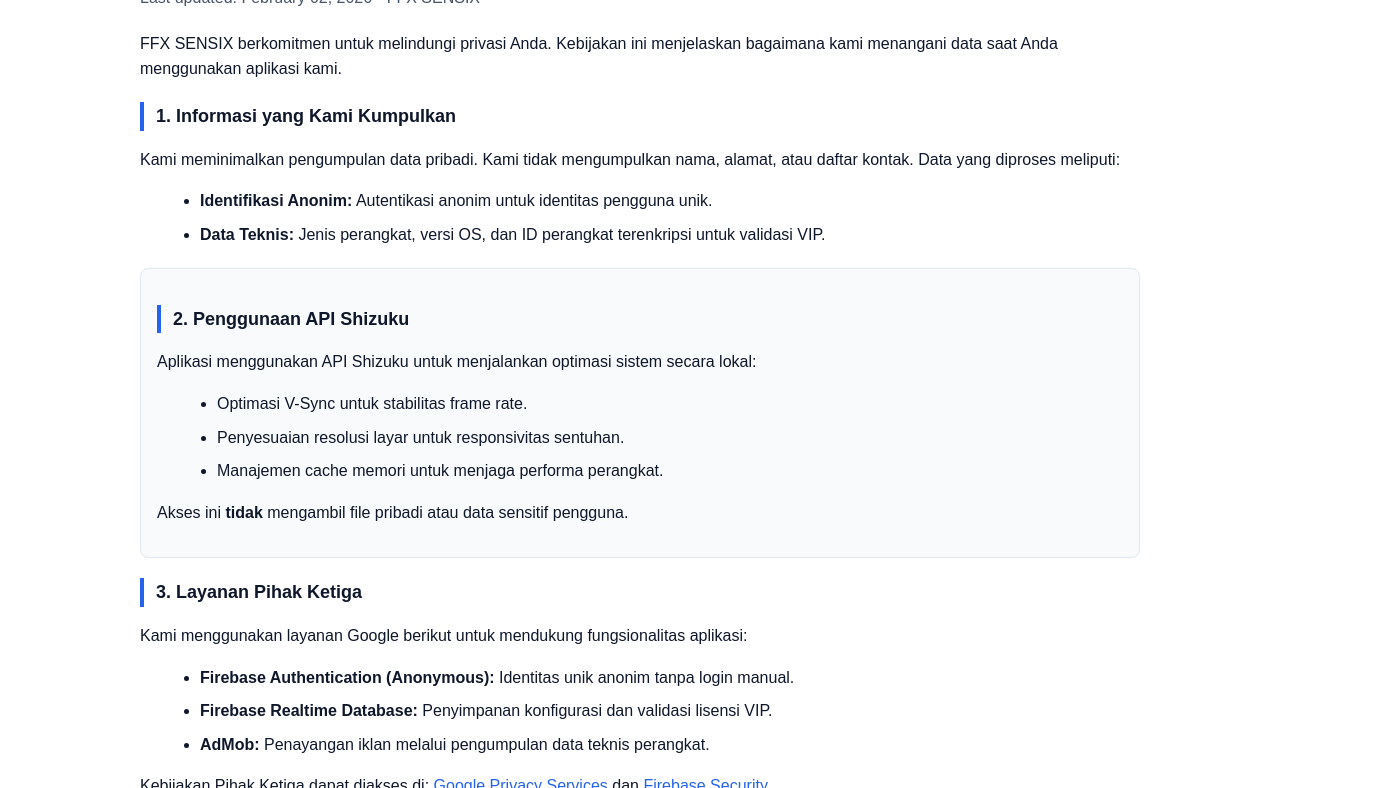
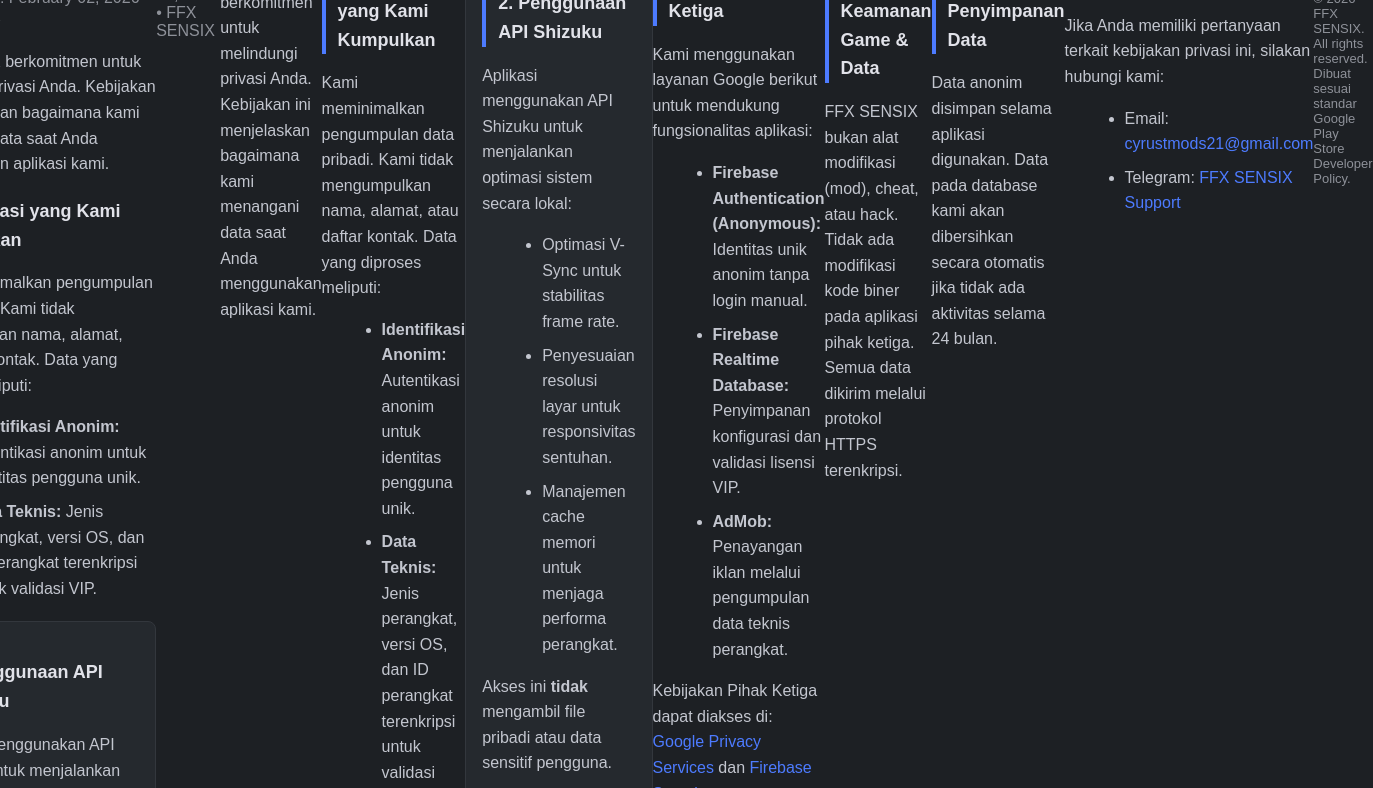
Before and after one commit to cyrust21/ffxsensix, a plain HTML site: page config/privacy-policy.html in a window 1280 px wide. Shown: the part 100-888 px from the top of the page, 1373 px wide, since content can reach past the window. Drawn offline with Linux system fonts and the light colour scheme; a web font is replaced by a local one.

Commit message:
Update privacy-policy.html

```diff
--- a/config/privacy-policy.html
+++ b/config/privacy-policy.html
@@ -19,10 +19,11 @@
     }
 
     :root {
-      --bg: #ffffff;
-      --text: #0f172a;
-      --muted: #475569;
-      --accent: #2563eb;
+      --bg: #1D2024;
+      --title: #E1E2E9;
+      --text: #C3C6CF;
+      --muted: #8E9199;
+      --accent: #4D7BFF; /* Aksen biru yang lebih cerah untuk dark mode */
       --container: 1000px;
     }
 
@@ -42,16 +43,17 @@
     }
 
     h1 {
+      color: var(--title);
       font-size: 28px;
       margin-bottom: 6px;
       font-family: "GFF Latin Bold", sans-serif;
     }
 
     h2 {
+      color: var(--title);
       font-size: 18px;
       margin: 20px 0 10px 0;
       font-family: "GFF Latin Bold", sans-serif;
-      color: var(--text);
       border-left: 4px solid var(--accent);
       padding-left: 12px;
     }
@@ -79,11 +81,15 @@
       text-decoration: none;
     }
 
+    a:hover {
+      text-decoration: underline;
+    }
+
     .highlight {
-      background: #f8fafc;
+      background: #25292E; /* Warna sedikit lebih terang dari BG */
       padding: 16px;
       border-radius: 8px;
-      border: 1px solid #e2e8f0;
+      border: 1px solid #33373D;
       margin: 20px 0;
     }
 
@@ -91,7 +97,7 @@
       margin-top: 40px;
       color: var(--muted);
       font-size: 13px;
-      border-top: 1px solid #eef2f7;
+      border-top: 1px solid #33373D;
       padding-top: 18px;
     }
 
@@ -171,4 +177,70 @@
     </footer>
   </div>
 </body>
+</html>      <div class="meta">Last updated: February 02, 2026 • FFX SENSIX</div>
+    </header>
+
+    <section>
+      <p>FFX SENSIX berkomitmen untuk melindungi privasi Anda. Kebijakan ini menjelaskan bagaimana kami menangani data saat Anda menggunakan aplikasi kami.</p>
+    </section>
+
+    <section>
+      <h2>1. Informasi yang Kami Kumpulkan</h2>
+      <p>Kami meminimalkan pengumpulan data pribadi. Kami tidak mengumpulkan nama, alamat, atau daftar kontak. Data yang diproses meliputi:</p>
+      <ul>
+        <li><strong>Identifikasi Anonim:</strong> Autentikasi anonim untuk identitas pengguna unik.</li>
+        <li><strong>Data Teknis:</strong> Jenis perangkat, versi OS, dan ID perangkat terenkripsi untuk validasi VIP.</li>
+      </ul>
+    </section>
+
+    <section class="highlight">
+      <h2>2. Penggunaan API Shizuku</h2>
+      <p>Aplikasi menggunakan API Shizuku untuk menjalankan optimasi sistem secara lokal:</p>
+      <ul>
+        <li>Optimasi V-Sync untuk stabilitas frame rate.</li>
+        <li>Penyesuaian resolusi layar untuk responsivitas sentuhan.</li>
+        <li>Manajemen cache memori untuk menjaga performa perangkat.</li>
+      </ul>
+      <p>Akses ini <strong>tidak</strong> mengambil file pribadi atau data sensitif pengguna.</p>
+    </section>
+
+    <section>
+      <h2>3. Layanan Pihak Ketiga</h2>
+      <p>Kami menggunakan layanan Google berikut untuk mendukung fungsionalitas aplikasi:</p>
+      <ul>
+        <li><strong>Firebase Authentication (Anonymous):</strong> Identitas unik anonim tanpa login manual.</li>
+        <li><strong>Firebase Realtime Database:</strong> Penyimpanan konfigurasi dan validasi lisensi VIP.</li>
+        <li><strong>AdMob:</strong> Penayangan iklan melalui pengumpulan data teknis perangkat.</li>
+      </ul>
+      <p>Kebijakan Pihak Ketiga dapat diakses di:
+        <a href="https://policies.google.com/privacy" target="_blank">Google Privacy Services</a> dan
+        <a href="https://firebase.google.com/support/privacy" target="_blank">Firebase Security</a>.
+      </p>
+    </section>
+
+    <section>
+      <h2>4. Keamanan Game & Data</h2>
+      <p>FFX SENSIX bukan alat modifikasi (mod), cheat, atau hack. Tidak ada modifikasi kode biner pada aplikasi pihak ketiga. Semua data dikirim melalui protokol HTTPS terenkripsi.</p>
+    </section>
+
+    <section>
+      <h2>5. Penyimpanan Data</h2>
+      <p>Data anonim disimpan selama aplikasi digunakan. Data pada database kami akan dibersihkan secara otomatis jika tidak ada aktivitas selama 24 bulan.</p>
+    </section>
+
+    <section>
+      <h2>Contact</h2>
+      <p>Jika Anda memiliki pertanyaan terkait kebijakan privasi ini, silakan hubungi kami:</p>
+      <ul>
+        <li>Email: <a href="mailto:cyrustmods21@gmail.com">cyrustmods21@gmail.com</a></li>
+        <li>Telegram: <a href="#">FFX SENSIX Support</a></li>
+      </ul>
+    </section>
+
+    <footer>
+      © 2026 FFX SENSIX. All rights reserved. <br>
+      Dibuat sesuai standar Google Play Store Developer Policy.
+    </footer>
+  </div>
+</body>
 </html>
```
